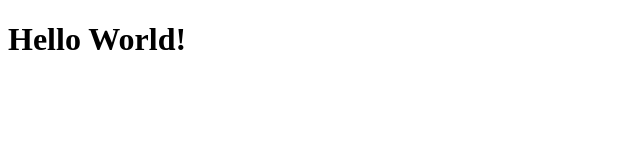
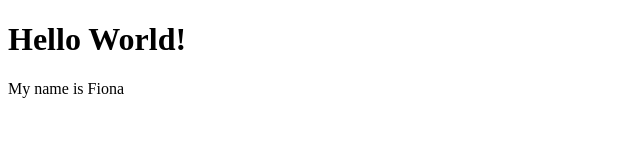
Before and after one commit to FeKent/html-boilerplate, a plain HTML site: page index.html in a window 1280 px wide. Shown: the whole page, without its empty margins (0-640 px from the left). Drawn offline with Linux system fonts and the light colour scheme.

Commit message:
Playing with paragraphs

```diff
--- a/index.html
+++ b/index.html
@@ -6,5 +6,6 @@
     </head>
     <body>
         <h1>Hello World!</h1>
+        <p>My name is Fiona</p>
     </body>
 </html>
```
